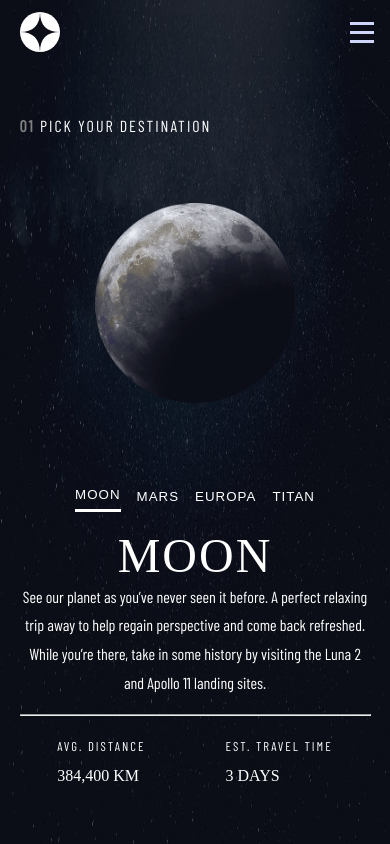
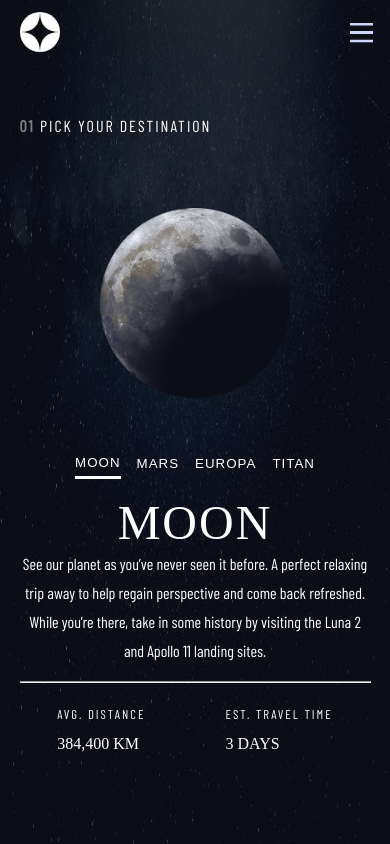
Before and after one commit to huongw/space-tourism, a React (Create React App) app: page /destination in a window 390 px wide. Built offline with nearby package versions, Linux system fonts and the light colour scheme; a web font is replaced by a local one.

Commit message:
fix image/text sizes for destination and home page

```diff
--- a/src/App.css
+++ b/src/App.css
@@ -67,7 +67,7 @@ span.bold {
   background-size: cover;
 }
 
-@media only screen and (max-width: 400px) {
+@media only screen and (max-width: 500px) {
   h1 {
     font-size: 1em;
   }
--- a/src/components/Destination/Destination.css
+++ b/src/components/Destination/Destination.css
@@ -10,14 +10,14 @@
 .img-wrapper {
   display: flex;
   align-items: center;
+  justify-content: center;
   max-width: 600px;
   min-width: 400px;
-  flex: 1;
   min-height: 27em;
 }
 
 img {
-  width: 100%;
+  width: 95%;
 }
 
 .planet-name {
@@ -78,6 +78,7 @@ button:not(.active):hover {
 @media only screen and (max-width: 1100px) {
   .planet-container {
     grid-template-columns: 1fr;
+    gap: 0;
   }
   .content {
     display: grid;
@@ -117,6 +118,7 @@ button:not(.active):hover {
 @media only screen and (max-width: 500px) {
   .planet-container {
     margin-top: 0;
+    min-height: auto;
   }
   .dist-travel,
   .planet-container .button-wrapper {
--- a/src/pages/HomePage/HomePage.css
+++ b/src/pages/HomePage/HomePage.css
@@ -109,7 +109,11 @@
   }
 }
 
-@media only screen and (max-width: 420px) {
+@media only screen and (max-width: 500px) {
+  .hero {
+    min-height: auto;
+    padding-top: 3em;
+  }
   .hero-title h5 {
     font-size: 0.9em;
   }
```
